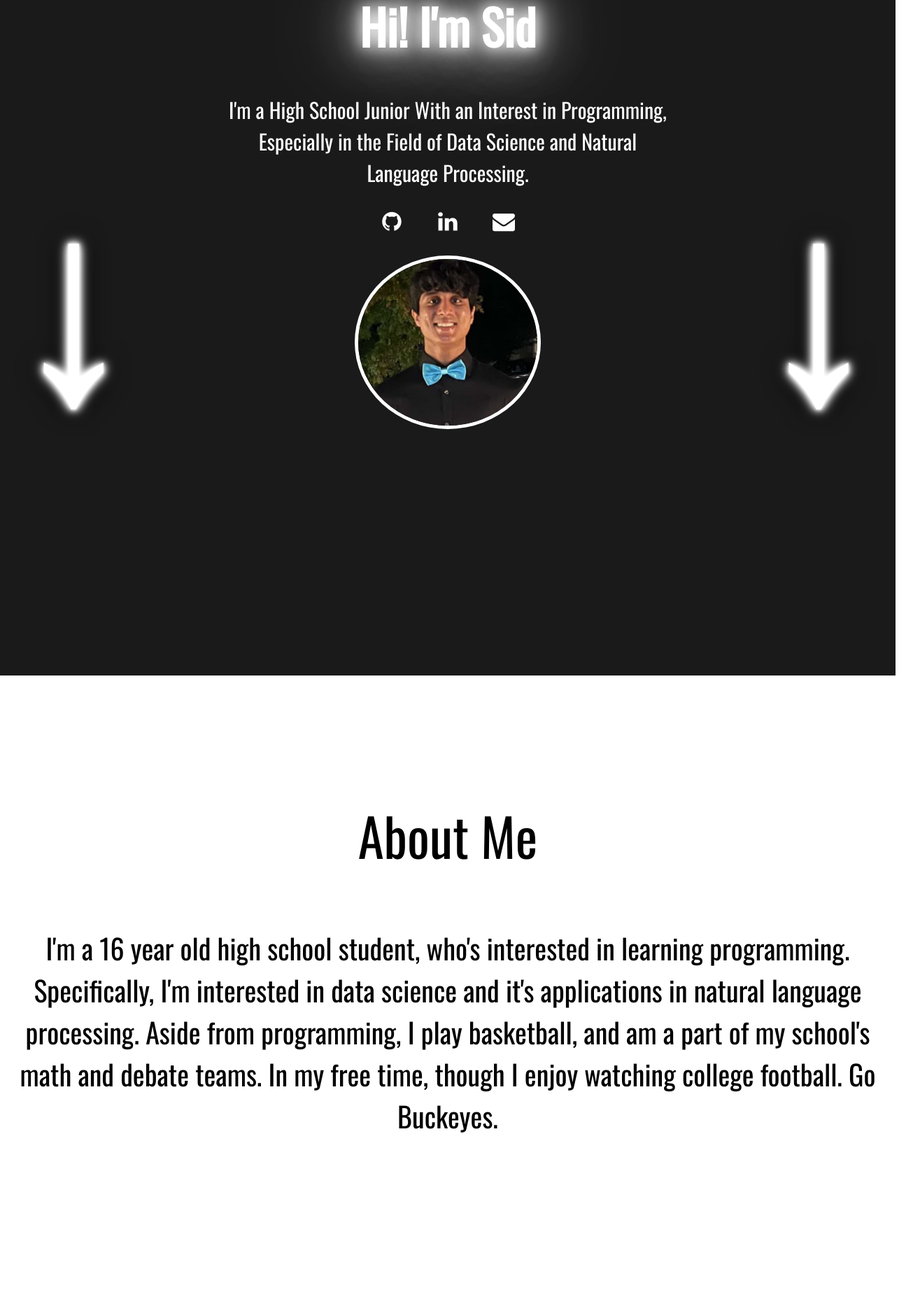
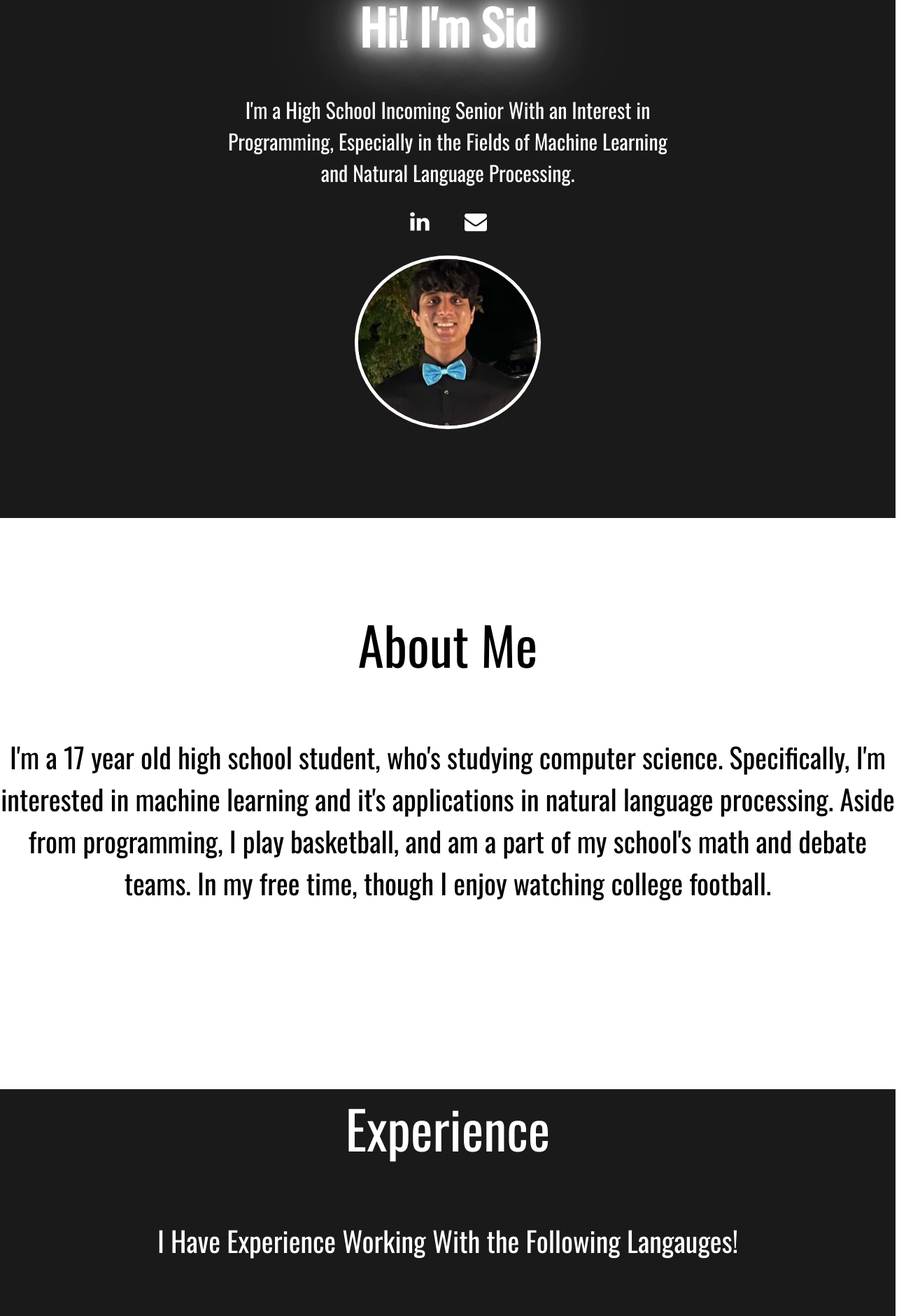
Before and after one commit to sdayaneni/sdayaneni.github.io, a React (Create React App) app: page / in a window 1280 px wide. Shown: the part 160-2040 px from the top of the page at 70% size, 1315 px wide, since content can reach past the window. Built offline with nearby package versions, Linux system fonts and the light colour scheme.

Commit message:
updates 7/13/2023

```diff
--- a/src/components/Project.jsx
+++ b/src/components/Project.jsx
@@ -9,7 +9,7 @@ const Project = (props) => {
             <div className = "descriptionSection">
                 <h1 className = "project-name">{props.name}</h1>
                 <p className = "descriptionParagraph">{props.description}</p>
-                <button onClick = {() => window.open(props.link, '_blank', 'noopener, noreferrer')} id = 'linkToRepo' className = "Link-button fa fa-brands fa-github" href = {props.link}/>
+                {/* <button onClick = {() => window.open(props.link, '_blank', 'noopener, noreferrer')} id = 'linkToRepo' className = "Link-button fa fa-brands fa-github" href = {props.link}/> */}
             </div>
         </div>
     );
--- a/src/components/ProjectData.jsx
+++ b/src/components/ProjectData.jsx
@@ -4,9 +4,25 @@ import rubeGoldberg from '../assets/rubeGoldberg.png';
 import runForWater from '../assets/runForWater.png';
 import travelApp from '../assets/travelApp.png';
 import sportsWebscraper from '../assets/sports-webscraper.png'
+import sdfnFantasy from '../assets/sdfn.png'
 
 export const ProjectData = [
+  {
+
+    name:
+    'SDFN Fantasy Football',
+
+    image:
+        sdfnFantasy,
+
+        description:
+            'React Native College Football Fantasy Football App. Utilizes Machine Learning Algorithms to Provide Predictions and Recommendations for Lineup Adjustments!',
+
+        link :
+          'https://github.com/SidD11111/connect-the-dots'
+  },
     {
+
       name:
       'Connect the Dots',
 
@@ -31,6 +47,19 @@ export const ProjectData = [
 
           link :
             'https://github.com/SidD11111/travelApp'
+    },
+    {
+      name:
+        'Rube Goldberg',
+
+        image:
+            rubeGoldberg,
+
+        description:
+            'Rube Goldberg Machine Designed with Matter.js.',
+
+        link :
+          'https://github.com/SidD11111/rube-goldberg'
     },
     {
 
@@ -72,17 +101,4 @@ export const ProjectData = [
             link :
               'https://github.com/SidD11111/reactjs-jeopardy'
     },
-    {
-      name:
-        'Rube Goldberg',
-
-        image:
-            rubeGoldberg,
-
-        description:
-            'Rube Goldberg Machine Designed with Matter.js.',
-
-        link :
-          'https://github.com/SidD11111/rube-goldberg'
-    }
   ];
--- a/src/pages/About.jsx
+++ b/src/pages/About.jsx
@@ -16,7 +16,7 @@ const About = () => {
             </p>
 
             <p data-aos = 'fade-up' data-aos-duration = '1500' className = 'description'>
-               I'm a 16 year old high school student, who's interested in learning programming. Specifically, I'm interested in data science and it's applications in natural language processing. Aside from programming, I play basketball, and am a part of my school's math and debate teams. In my free time, though I enjoy watching college football. Go Buckeyes.
+               I'm a 17 year old high school student, who's studying computer science. Specifically, I'm interested in machine learning and it's applications in natural language processing. Aside from programming, I play basketball, and am a part of my school's math and debate teams. In my free time, though I enjoy watching college football.
 
             </p>
         </div>
--- a/src/pages/Experience.jsx
+++ b/src/pages/Experience.jsx
@@ -14,14 +14,14 @@ const Experience = () => {
     return (
         <div className = 'experienceDiv'>
             <p className = 'header'>Experience</p>
-            <p className = "description">I Have Experience Working With the Following Technologies!</p>
+            <p className = "description">I Have Experience Working With the Following Langauges!</p>
 
             <div data-aos = 'fade-up' data-aos-duration = '1500' className = 'allShowcases'>
                 <Showcase name = "Python" img = {Python}/>
                 <Showcase name = "JavaScript" img = {JavaScript}/>
                 <Showcase name = "Java" img = {Java}/>
                 <Showcase name = "C++" img = {Cpp}/>
-                <Showcase name = "React.js" img = {React}/>
+                {/* <Showcase name = "React.js" img = {React}/> */}
             </div>
 
         </div>
--- a/src/pages/Home.css
+++ b/src/pages/Home.css
@@ -8,11 +8,12 @@
     background-color: #1a1a1a;
     color: white;
     align-items: center;
+    height: 100vh
 }
 
-.introDiv {
+/* .introDiv {
     height: 50%;
-}
+} */
 
 .nameArea{
     font-family: 'Oswald', sans-serif;
@@ -25,8 +26,8 @@
       0 0 80px #fff,
       0 0 150px #fff;
 
-      animation: blink 5s infinite;
-      -webkit-animation: blink 5s infinite;
+      /* animation: blink 5s infinite;
+      -webkit-animation: blink 5s infinite; */
     }
 
 .introPictureDiv{
--- a/src/pages/Home.jsx
+++ b/src/pages/Home.jsx
@@ -7,12 +7,12 @@ const Home = () => {
 
             <div className = "introDiv">
                 <h1 className = "nameArea">Hi! I'm Sid</h1>
-                <p className = "introParagraph">I'm a High School Junior With an Interest in Programming, Especially in the Field of Data Science and Natural Language Processing.</p>
+                <p className = "introParagraph">I'm a High School Incoming Senior With an Interest in Programming, Especially in the Fields of Machine Learning and Natural Language Processing.</p>
             </div>
 
             <div className = "personalLinks">
                 <ul>
-                    <button onClick = {() => window.open("https://github.com/SidD11111", '_blank', 'noopener, noreferrer')} className = "Link-button fa fa-brands fa-github" href = "https://github.com/SidD11111"/>
+                    {/* <button onClick = {() => window.open("https://github.com/SidD11111", '_blank', 'noopener, noreferrer')} className = "Link-button fa fa-brands fa-github" href = "https://github.com/SidD11111"/> */}
                     <button onClick = {() => window.open("", '_blank', 'noopener, noreferrer')} className = "Link-button fa fa-brands fa-linkedin" href = ""/>
                     <button onClick = {() => window.open("https://mail.google.com/mail/?view=cm&fs=1&to=siddharth.dayaneni@gmail.com", '_blank', 'noopener, noreferrer')} className = "Link-button fa fa-brands fa-envelope" href = "https://mail.google.com/mail/?view=cm&fs=1&to=siddharth.dayaneni@gmail.com"/>
 
@@ -23,11 +23,11 @@ const Home = () => {
                 <img src = {Sid} className = 'picOfMe'></img>
             </div>
 
-            <h3>
+            {/* <h3>
                 <div id = 'arrow1' className="scroll-more">↓</div>
 
                 <div id = 'arrow2' className="scroll-more">↓</div>
-            </h3>
+            </h3> */}
         </div>
     );
 }
```
Also changed, not shown: src/assets/sdfn.png (added).
